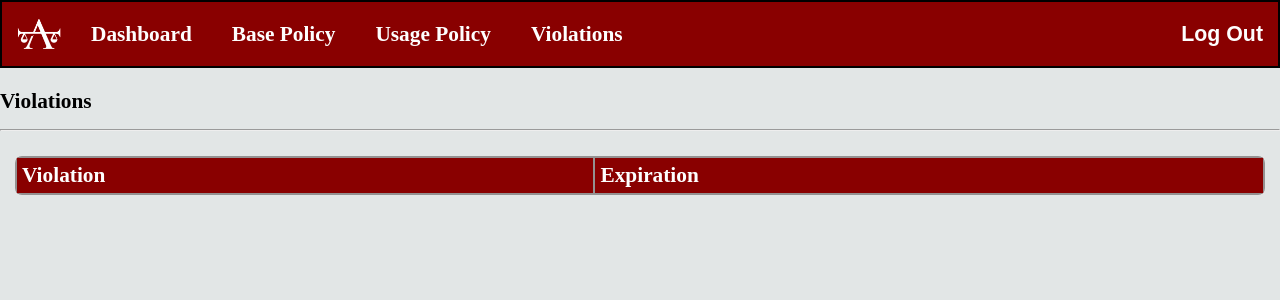
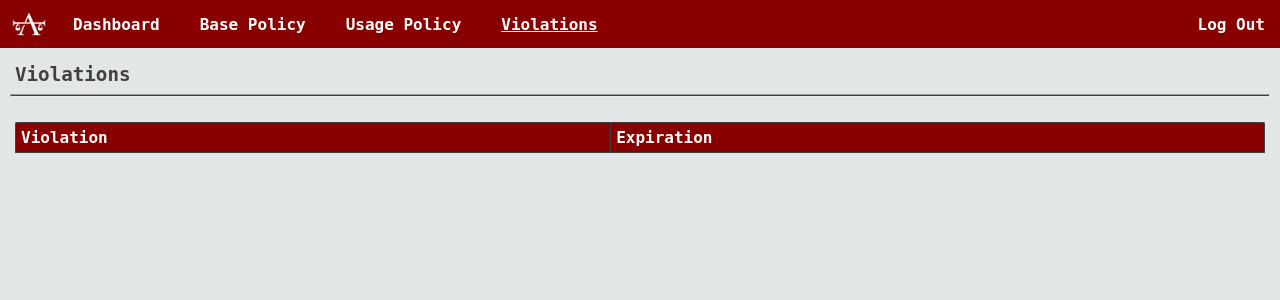
Before and after one commit to chpc-uofu/arbiter, a Django app: page /arbiter/violation/ in a window 1280 px wide. Shown: the top 300 px of the page. Run offline with Django 4.2, Linux system fonts and the light colour scheme; the visitor is signed in with stand-in values (Sample User, id 1); data that the repository does not hold is empty; parts of the project's set-up code (start-up, migrations or seed data) failed here and were passed over.

Commit message:
Add more styling

```diff
--- a/static/css/styles.css
+++ b/static/css/styles.css
@@ -2,20 +2,39 @@
     --bright-accent: #cc0000;
     --light-accent: #be0000;
     --primary-bg : #E2E6E6;
-    --secondary-bg : #dadada;
+    --secondary-bg : #bbbaba;
     --darker-bg : #a9a8a8;
     --title-color: black;
     --light-text-color: #fefefe;
-    --darker-light-text : #a0a5a3;
+    --darker-light-text : #8b8f8d;
+    --lighter-text-color: #7c7a7a;
     --border-color : black;
-    --lighter-border-color : #949191;
+    --lighter-border-color : #413f3f;
     --darker-accent : #890000;
+    --success-bg-color: #b7e9b7;
+    --error-bg-color: #e27171;
+    --warning-bg-color: #cfb274;
 }
 
 * {
-    background-color: inherit;
-    /* font-family: monospace; */
-    font-size: 16pt;
+    font-family: var(--bs-font-monospace);
+    font-family: monospace;
+    font-size: large;
+}
+
+hr{
+    background-color: var(--lighter-border-color);
+    height: 1px;
+    margin: 10px;
+    margin-top: 0px;
+}
+
+.page-title{
+    font-size: larger;
+    font-weight: 600;
+    margin: 15px;
+    margin-bottom: 8px;
+    color: var(--lighter-border-color)
 }
 
 body {
@@ -32,23 +51,23 @@ table{
     padding: 5px;
     border-collapse: collapse;
     overflow: hidden;
-    border-radius: 7px;
+    border-radius: 2px 2px 0px 0px;
     width: 100%;
 }
 
 th, td {
     padding: 5px;
     text-align: left;
-    border: 2px solid var(--lighter-border-color);
+    border: 1px solid var(--lighter-border-color);
 }
 
 tr:nth-child(even) {
     background-color: var(--secondary-bg);
 }
 
-tr:hover {
-    background-color: var(--darker-bg);
-}
+/* tr:hover {
+    background-color: var();
+} */
 
 th {
     background-color: var(--darker-accent);
@@ -64,7 +83,16 @@ th {
     height: 3em;
     align-items: center;
     margin : 0px;
-    border: 2px solid var(--border-color);
+    /* border-bottom: 2px solid var(--border-color); */
+}
+
+
+.navbar button{
+    background: inherit;
+}
+
+.navbar button:hover{
+    border: none;
 }
 
 
@@ -72,10 +100,15 @@ th {
 .navbar a {
     color: inherit;
     background-color: inherit;
-    padding: 14px 20px;
+    margin: 12px 20px;
     text-decoration: none;
     font-weight: bold;
     text-align: center;
+    max-height: 100%;
+}
+
+.navbar a.active{
+    text-decoration: underline;
 }
 
 .navbar a:hover, .user-login button:hover{
@@ -118,5 +151,26 @@ input, button, select, textarea {
 }
 
 input:focus, button:hover, select:hover, textarea:hover {
-    box-shadow: 0 0 0 3px rgba(0, 123, 255, 0.5);
+    box-shadow: 0 0 0 3px #007bff80;
 }
+
+/* message box */
+ul.messagelist{
+    padding: 0px;
+    margin: 0px;
+}
+
+ul.messagelist li{
+    list-style-type: none;
+    padding: 5px;
+}
+
+ul.messagelist li.success{
+    background-color: var(--success-bg-color);
+}
+ul.messagelist li.error{
+    background-color: var(--error-bg-color);
+}
+ul.messagelist li.warning{
+    background-color: var(--warning-bg-color);
+}
```
Also changed, not shown: arbiter/templates/arbiter/dashboard.html (+5 -5 lines).
